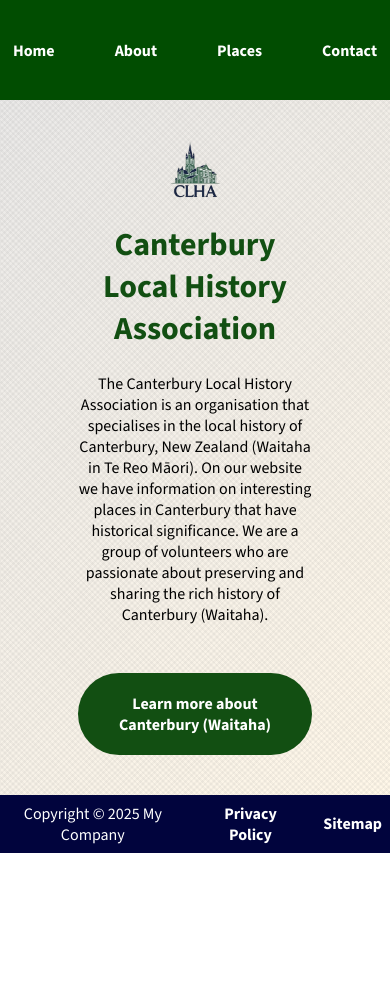
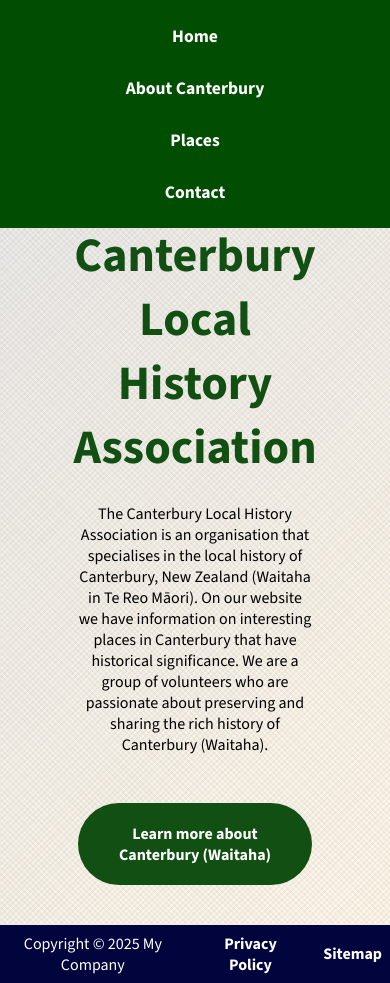
Before and after one commit to JackMack1234/Website-2-CHLA-Latest, a plain HTML site: page Four Page Website/index.html in a window 390 px wide. Before the commit the page ends 853 px from the top, so only its background shows below. Drawn offline with nearby package versions, Linux system fonts and the light colour scheme.

Commit message:
Updated button to be About Canterbury

```diff
--- a/Four Page Website/index.html
+++ b/Four Page Website/index.html
@@ -11,7 +11,7 @@
         <nav class="navbar">
             <ul class="header-menu nav-menu">
                 <li class="header-menu-item"><a href="./index.html" class="nav-link">Home</a></li>
-                <li class="header-menu-item"><a href="./about.html" class="nav-link">About</a></li>
+                <li class="header-menu-item"><a href="./about.html" class="nav-link">About Canterbury</a></li>
                 <li class="header-menu-item"><a href="./places.html" class="nav-link">Places</a></li>
                 <li class="header-menu-item"><a href="./contact.html" class="nav-link">Contact</a></li>
             </ul>
--- a/Four Page Website/styles.css
+++ b/Four Page Website/styles.css
@@ -136,3 +136,27 @@ footer {
     gap: 32px;
     padding: 8px;
 }
+
+h1 {
+    font-size: 48px;
+}
+
+@media (max-width: 600px) {
+  .header-menu {
+    flex-direction: column;
+    gap: 12px;
+    width: 100%;
+    height: auto;
+    padding: 16px 0;
+  }
+  .header-menu li {
+    width: 100%;
+    text-align: center;
+  }
+  .header-menu a {
+    font-size: 1.1rem;
+    padding: 8px 0;
+    display: block;
+    word-break: break-word;
+  }
+}
```
Also changed, not shown: Four Page Website/about.html (+1 -1 lines), Four Page Website/contact.html (+1 -1 lines), Four Page Website/places.html (+1 -1 lines).
